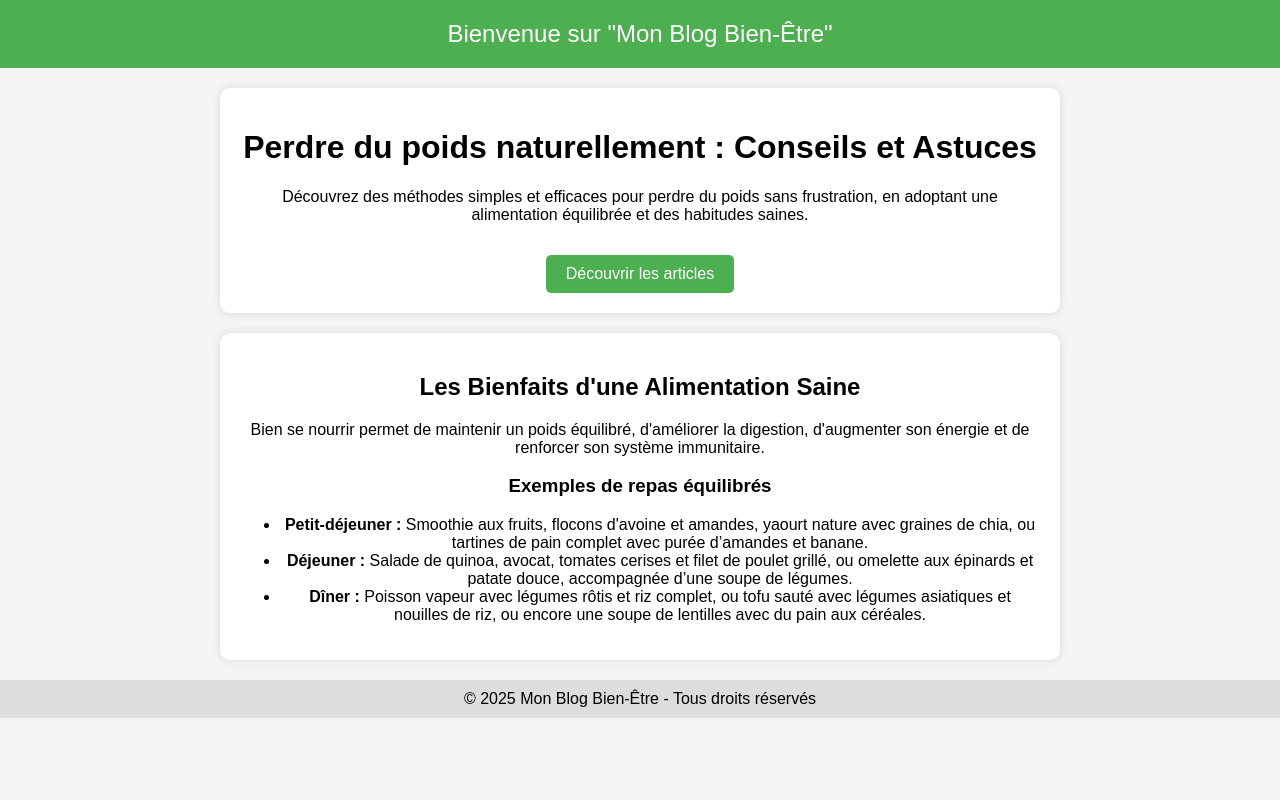
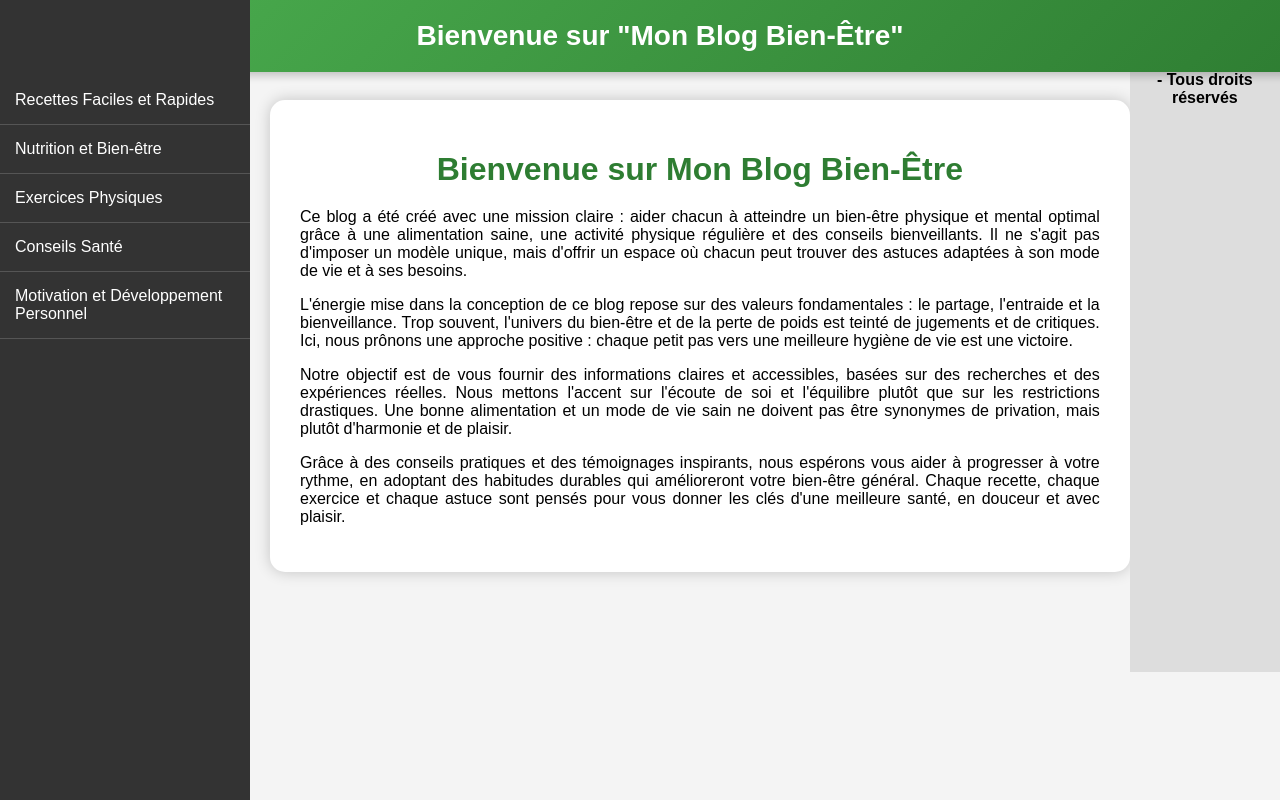
Before and after one commit to HaikoEri/Mon-blog-poid, a plain HTML site: page index.html in a window 1280 px wide. Drawn offline with Linux system fonts and the light colour scheme.

Commit message:
Add files via upload

```diff
--- a/index.html
+++ b/index.html
@@ -11,56 +11,151 @@
             margin: 0;
             padding: 0;
             background-color: #f4f4f4;
-            text-align: center;
+            display: flex;
         }
         header {
-            background-color: #4CAF50;
+            background: linear-gradient(135deg, #4CAF50, #2E7D32);
             color: white;
             padding: 20px;
-            font-size: 24px;
+            font-size: 28px;
+            font-weight: bold;
+            width: 100%;
+            text-align: center;
+            position: fixed;
+            top: 0;
+            left: 0;
+            box-shadow: 0 4px 8px rgba(0, 0, 0, 0.2);
+        }
+        .sidebar {
+            width: 250px;
+            background: #333;
+            color: white;
+            padding-top: 60px;
+            height: 100vh;
+            position: fixed;
+            left: 0;
+            top: 0;
+        }
+        .sidebar ul {
+            list-style: none;
+            padding: 0;
+        }
+        .sidebar ul li {
+            padding: 15px;
+            border-bottom: 1px solid #555;
+            cursor: pointer;
+            transition: background 0.3s;
+        }
+        .sidebar ul li:hover {
+            background: #4CAF50;
+        }
+        .sidebar ul li a {
+            color: white;
+            text-decoration: none;
+            display: block;
         }
         .container {
             max-width: 800px;
+            margin: 100px auto;
+            background: white;
+            padding: 30px;
+            border-radius: 15px;
+            box-shadow: 0 0 15px rgba(0, 0, 0, 0.2);
+            margin-left: 270px;
+        }
+        h1 {
+            color: #2E7D32;
+            text-align: center;
+            margin-bottom: 20px;
+        }
+        p {
+            text-align: justify;
+        }
+        .hidden {
+            display: none;
+        }
+        .back-button {
+            display: block;
             margin: 20px auto;
-            background: white;
-            padding: 20px;
-            border-radius: 10px;
-            box-shadow: 0 0 10px rgba(0, 0, 0, 0.1);
-        }
-        .btn {
-            display: inline-block;
-            margin-top: 15px;
             padding: 10px 20px;
             background: #4CAF50;
             color: white;
+            text-align: center;
             text-decoration: none;
             border-radius: 5px;
+            width: 150px;
+        }
+        .back-button:hover {
+            background: #2E7D32;
         }
         footer {
             margin-top: 20px;
-            padding: 10px;
+            padding: 15px;
             background: #ddd;
+            text-align: center;
+            font-weight: bold;
         }
     </style>
+    <script>
+        function showSection(sectionId) {
+            document.querySelectorAll('.content-section').forEach(section => {
+                section.classList.add('hidden');
+            });
+            document.getElementById(sectionId).classList.remove('hidden');
+        }
+    </script>
 </head>
 <body>
     <header>
         Bienvenue sur "Mon Blog Bien-Être"
     </header>
-    <div class="container">
-        <h1>Perdre du poids naturellement : Conseils et Astuces</h1>
-        <p>Découvrez des méthodes simples et efficaces pour perdre du poids sans frustration, en adoptant une alimentation équilibrée et des habitudes saines.</p>
-        <a href="#articles" class="btn">Découvrir les articles</a>
+    <div class="sidebar">
+        <ul>
+            <li><a href="#" onclick="showSection('recettes')">Recettes Faciles et Rapides</a></li>
+            <li><a href="#" onclick="showSection('nutrition')">Nutrition et Bien-être</a></li>
+            <li><a href="#" onclick="showSection('exercices')">Exercices Physiques</a></li>
+            <li><a href="#" onclick="showSection('sante')">Conseils Santé</a></li>
+            <li><a href="#" onclick="showSection('motivation')">Motivation et Développement Personnel</a></li>
+        </ul>
     </div>
     <div class="container">
-        <h2>Les Bienfaits d'une Alimentation Saine</h2>
-        <p>Bien se nourrir permet de maintenir un poids équilibré, d'améliorer la digestion, d'augmenter son énergie et de renforcer son système immunitaire.</p>
-        <h3>Exemples de repas équilibrés</h3>
-        <ul>
-            <li><strong>Petit-déjeuner :</strong> Smoothie aux fruits, flocons d'avoine et amandes, yaourt nature avec graines de chia, ou tartines de pain complet avec purée d’amandes et banane.</li>
-            <li><strong>Déjeuner :</strong> Salade de quinoa, avocat, tomates cerises et filet de poulet grillé, ou omelette aux épinards et patate douce, accompagnée d’une soupe de légumes.</li>
-            <li><strong>Dîner :</strong> Poisson vapeur avec légumes rôtis et riz complet, ou tofu sauté avec légumes asiatiques et nouilles de riz, ou encore une soupe de lentilles avec du pain aux céréales.</li>
-        </ul>
+        <div id="accueil" class="content-section">
+            <h1>Bienvenue sur Mon Blog Bien-Être</h1>
+            <p>
+                Ce blog a été créé avec une mission claire : aider chacun à atteindre un bien-être physique et mental optimal grâce à une alimentation saine, une activité physique régulière et des conseils bienveillants. Il ne s'agit pas d'imposer un modèle unique, mais d'offrir un espace où chacun peut trouver des astuces adaptées à son mode de vie et à ses besoins.
+            </p>
+            <p>
+                L'énergie mise dans la conception de ce blog repose sur des valeurs fondamentales : le partage, l'entraide et la bienveillance. Trop souvent, l'univers du bien-être et de la perte de poids est teinté de jugements et de critiques. Ici, nous prônons une approche positive : chaque petit pas vers une meilleure hygiène de vie est une victoire.
+            </p>
+            <p>
+                Notre objectif est de vous fournir des informations claires et accessibles, basées sur des recherches et des expériences réelles. Nous mettons l'accent sur l'écoute de soi et l'équilibre plutôt que sur les restrictions drastiques. Une bonne alimentation et un mode de vie sain ne doivent pas être synonymes de privation, mais plutôt d'harmonie et de plaisir.
+            </p>
+            <p>
+                Grâce à des conseils pratiques et des témoignages inspirants, nous espérons vous aider à progresser à votre rythme, en adoptant des habitudes durables qui amélioreront votre bien-être général. Chaque recette, chaque exercice et chaque astuce sont pensés pour vous donner les clés d'une meilleure santé, en douceur et avec plaisir.
+            </p>
+        </div>
+        <div id="recettes" class="content-section hidden">
+            <h1>Recettes Faciles et Rapides</h1>
+            <h2>Petit Déjeuner</h2>
+            <ul>
+                <li>Overnight oats : flocons d'avoine, lait végétal, graines de chia, fruits.</li>
+                <li>Toast avocat et œuf poché.</li>
+                <li>Yaourt grec avec miel et noix.</li>
+            </ul>
+            <h2>Déjeuner</h2>
+            <ul>
+                <li>Salade de quinoa, pois chiches, feta et légumes.</li>
+                <li>Poêlée de légumes avec poulet grillé.</li>
+                <li>Wrap au saumon fumé et crudités.</li>
+            </ul>
+            <h2>Dîner</h2>
+            <ul>
+                <li>Soupe de légumes maison avec croûtons complets.</li>
+                <li>Poisson en papillote avec riz complet.</li>
+                <li>Omelette aux légumes et fromage de chèvre.</li>
+            </ul>
+            <a href="#" class="back-button" onclick="showSection('accueil')">Retour à l'accueil</a>
+        </div>
     </div>
     <footer>
         © 2025 Mon Blog Bien-Être - Tous droits réservés
```
